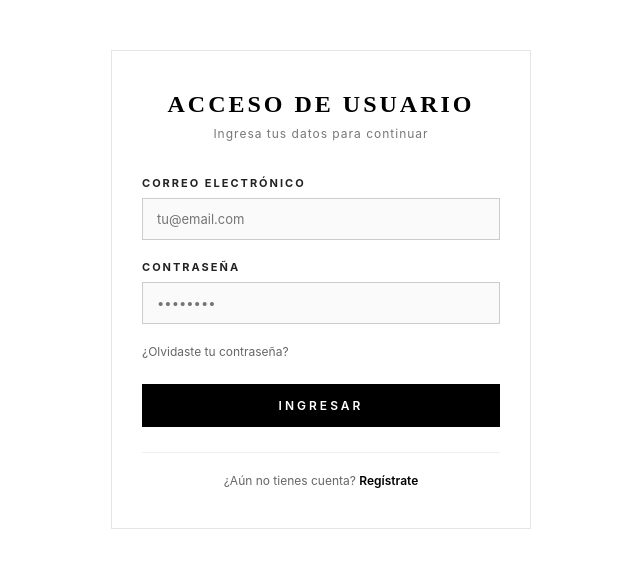
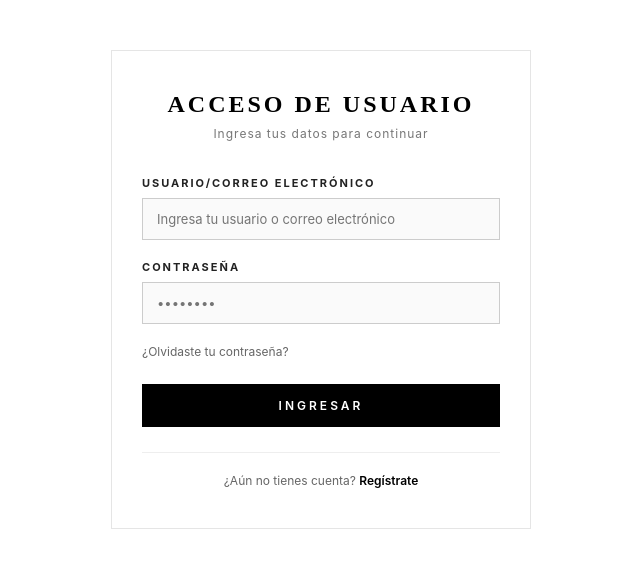
Before and after one commit to JesusRosales70/SET-MATCH-GO-, a Flask app: page /login in a window 1280 px wide. Shown: the part 70-638 px from the top of the page, without its empty margins (319-959 px from the left). Run offline with Flask 3, Linux system fonts and the light colour scheme.

Commit message:
login update

```diff
--- a/templates/login.html
+++ b/templates/login.html
@@ -154,8 +154,8 @@
 
     <form action="{{ url_for('login') }}" method="POST">
       <div class="form-group">
-        <label for="email">Correo Electrónico</label>
-        <input type="email" id="email" name="email" placeholder="tu@email.com" required>
+        <label for="email">Usuario/Correo Electrónico</label>
+        <input type="email" id="email" name="email" placeholder="Ingresa tu usuario o correo electrónico" required>
       </div>
 
       <div class="form-group">
```
